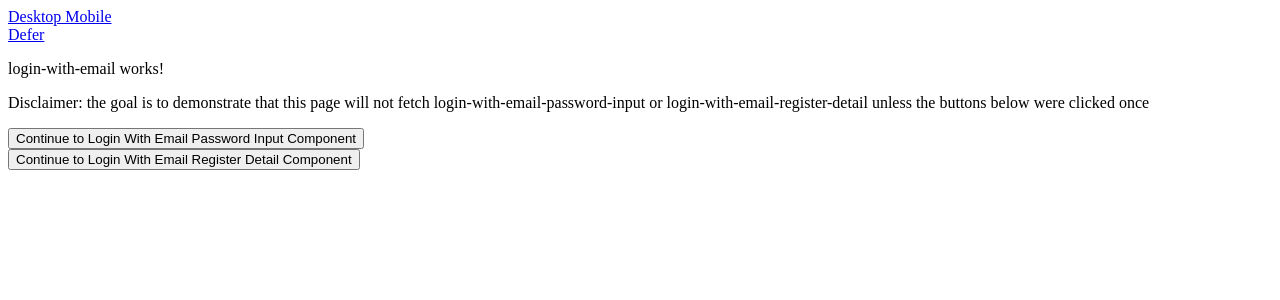
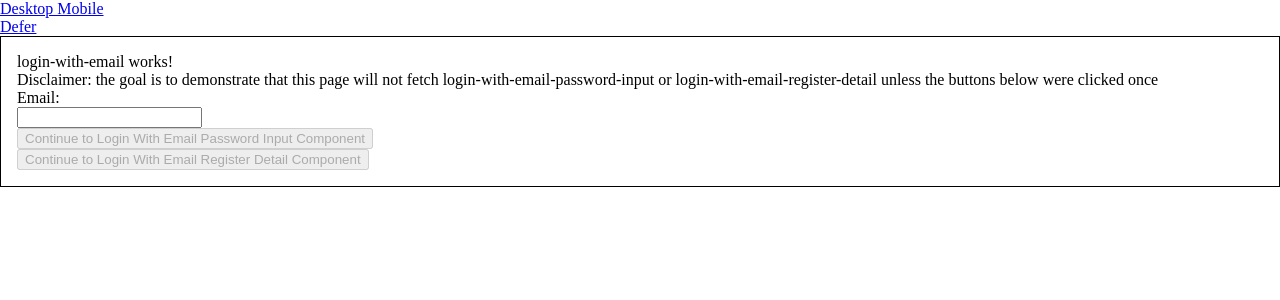
Before and after one commit to jasonrichdarmawan/angular-test-17, an Angular app: page /defer/login-with-email in a window 1280 px wide. Shown: the top 300 px of the page. Built offline with nearby package versions, Linux system fonts and the light colour scheme.

Commit message:
chore: add @Input example

```diff
--- a/src/app/features/defer/presentation/components/login-with-email-password-input/login-with-email-password-input.component.html
+++ b/src/app/features/defer/presentation/components/login-with-email-password-input/login-with-email-password-input.component.html
@@ -1,2 +1,3 @@
 <p>login-with-email-password-input works!</p>
+<p>Email: {{ email }}</p>
 <button (click)="back.emit()">Back</button>
--- a/src/app/features/defer/presentation/components/login-with-email-password-input/login-with-email-password-input.component.scss
+++ b/src/app/features/defer/presentation/components/login-with-email-password-input/login-with-email-password-input.component.scss
@@ -0,0 +1,5 @@
+:host {
+    display: block;
+    border: solid 1px black;
+    padding: 1rem;
+}
--- a/src/app/features/defer/presentation/components/login-with-email-password-input/login-with-email-password-input.component.ts
+++ b/src/app/features/defer/presentation/components/login-with-email-password-input/login-with-email-password-input.component.ts
@@ -1,13 +1,14 @@
-import { Component, EventEmitter, Output } from '@angular/core';
+import { Component, EventEmitter, Input, Output } from '@angular/core';
 
 @Component({
-  selector: 'app-login-with-email-password-input[back]',
+  selector: 'app-login-with-email-password-input[email][back]',
   standalone: true,
   imports: [],
   templateUrl: './login-with-email-password-input.component.html',
   styleUrl: './login-with-email-password-input.component.scss'
 })
 export class LoginWithEmailPasswordInputComponent {
+  @Input({required: true}) email!: string;
   @Output() back: EventEmitter<void>;
 
   constructor() {
--- a/src/app/features/defer/presentation/components/login-with-email-register-detail/login-with-email-register-detail.component.html
+++ b/src/app/features/defer/presentation/components/login-with-email-register-detail/login-with-email-register-detail.component.html
@@ -1,2 +1,3 @@
 <p>login-with-email-register-detail works!</p>
+<p>Email: {{ email }}</p>
 <button (click)="back.emit()">Back</button>
--- a/src/app/features/defer/presentation/components/login-with-email-register-detail/login-with-email-register-detail.component.scss
+++ b/src/app/features/defer/presentation/components/login-with-email-register-detail/login-with-email-register-detail.component.scss
@@ -0,0 +1,5 @@
+:host {
+    display: block;
+    border: solid 1px black;
+    padding: 1rem;
+}
--- a/src/app/features/defer/presentation/components/login-with-email-register-detail/login-with-email-register-detail.component.ts
+++ b/src/app/features/defer/presentation/components/login-with-email-register-detail/login-with-email-register-detail.component.ts
@@ -1,13 +1,14 @@
-import { Component, EventEmitter, Output } from '@angular/core';
+import { Component, EventEmitter, Input, Output } from '@angular/core';
 
 @Component({
-  selector: 'app-login-with-email-register-detail[back]',
+  selector: 'app-login-with-email-register-detail[email][back]',
   standalone: true,
   imports: [],
   templateUrl: './login-with-email-register-detail.component.html',
   styleUrl: './login-with-email-register-detail.component.scss'
 })
 export class LoginWithEmailRegisterDetailComponent {
+  @Input({required: true}) email!: string;
   @Output() back: EventEmitter<void>
 
   constructor() {
--- a/src/app/features/defer/presentation/pages/login-with-email/login-with-email.page.html
+++ b/src/app/features/defer/presentation/pages/login-with-email/login-with-email.page.html
@@ -4,13 +4,26 @@
 
 <ng-container [ngSwitch]="render">
     <ng-container *ngSwitchCase="'initial'">
-        <button (click)="render = 'login-with-email-password-input'">Continue to Login With Email Password Input Component</button><br>
-        <button (click)="render = 'login-with-email-register-detail'">Continue to Login With Email Register Detail Component</button><br>
+        <p>Email: {{ emailFormControl.value }}</p>
+        <input [formControl]="emailFormControl"><br>
+        @if (emailFormControl.hasError('email') && !emailFormControl.hasError('required')) {
+            <p>Please enter a valid email address</p>
+        }
+        @if (emailFormControl.hasError('required') && emailFormControl.dirty) {
+            <p>Email is <strong>required</strong></p>
+        }
+        <button
+            [disabled]="!emailFormControl.valid"
+            (click)="render = 'login-with-email-password-input'">Continue to Login With Email Password Input Component</button><br>
+        <button
+            [disabled]="!emailFormControl.valid"
+            (click)="render = 'login-with-email-register-detail'">Continue to Login With Email Register Detail Component</button><br>
     </ng-container>
 
     <ng-container *ngSwitchCase="'login-with-email-password-input'">
         @defer ( when render === "login-with-email-password-input" ) {
             <app-login-with-email-password-input
+                [email]="emailFormControl.value"
                 (back)="render = 'initial'">
             </app-login-with-email-password-input>
         }
@@ -19,6 +32,7 @@
     <ng-container *ngSwitchCase="'login-with-email-register-detail'">
         @defer ( when render === "login-with-email-register-detail") {
             <app-login-with-email-register-detail
+                [email]="emailFormControl.value"
                 (back)="render = 'initial'">
             </app-login-with-email-register-detail>
         }
--- a/src/app/features/defer/presentation/pages/login-with-email/login-with-email.page.scss
+++ b/src/app/features/defer/presentation/pages/login-with-email/login-with-email.page.scss
@@ -0,0 +1,5 @@
+:host {
+    display: block;
+    border: solid 1px black;
+    padding: 1rem;
+}
--- a/src/app/features/defer/presentation/pages/login-with-email/login-with-email.page.ts
+++ b/src/app/features/defer/presentation/pages/login-with-email/login-with-email.page.ts
@@ -1,7 +1,8 @@
 import { Component } from '@angular/core';
 import { LoginWithEmailPasswordInputComponent } from '../../components/login-with-email-password-input/login-with-email-password-input.component';
 import { LoginWithEmailRegisterDetailComponent } from '../../components/login-with-email-register-detail/login-with-email-register-detail.component';
-import { NgIf, NgSwitch, NgSwitchCase } from '@angular/common';
+import { NgSwitch, NgSwitchCase } from '@angular/common';
+import { FormControl, FormsModule, ReactiveFormsModule, Validators } from '@angular/forms';
 
 @Component({
   selector: 'app-login-with-email',
@@ -11,6 +12,7 @@ import { NgIf, NgSwitch, NgSwitchCase } from '@angular/common';
     LoginWithEmailRegisterDetailComponent,
     NgSwitch,
     NgSwitchCase,
+    ReactiveFormsModule
   ],
   templateUrl: './login-with-email.page.html',
   styleUrl: './login-with-email.page.scss'
@@ -21,7 +23,10 @@ export class LoginWithEmailPage {
     | "login-with-email-password-input"
     | "login-with-email-register-detail"
 
+  emailFormControl: FormControl;
+
   constructor() {
     this.render = "initial";
+    this.emailFormControl = new FormControl('', [Validators.required, Validators.email]);
   }
 }
--- a/src/app/features/desktop-mobile/presentation/pages/desktop/desktop.page.scss
+++ b/src/app/features/desktop-mobile/presentation/pages/desktop/desktop.page.scss
@@ -0,0 +1,5 @@
+:host {
+    display: block;
+    border: solid 1px black;
+    padding: 1rem;
+}
--- a/src/app/features/desktop-mobile/presentation/pages/mobile/mobile.page.scss
+++ b/src/app/features/desktop-mobile/presentation/pages/mobile/mobile.page.scss
@@ -0,0 +1,5 @@
+:host {
+    display: block;
+    border: solid 1px black;
+    padding: 1rem;
+}
--- a/src/styles.scss
+++ b/src/styles.scss
@@ -1 +1,3 @@
-/* You can add global styles to this file, and also import other style files */
+* {
+    margin: 0;
+}
```
